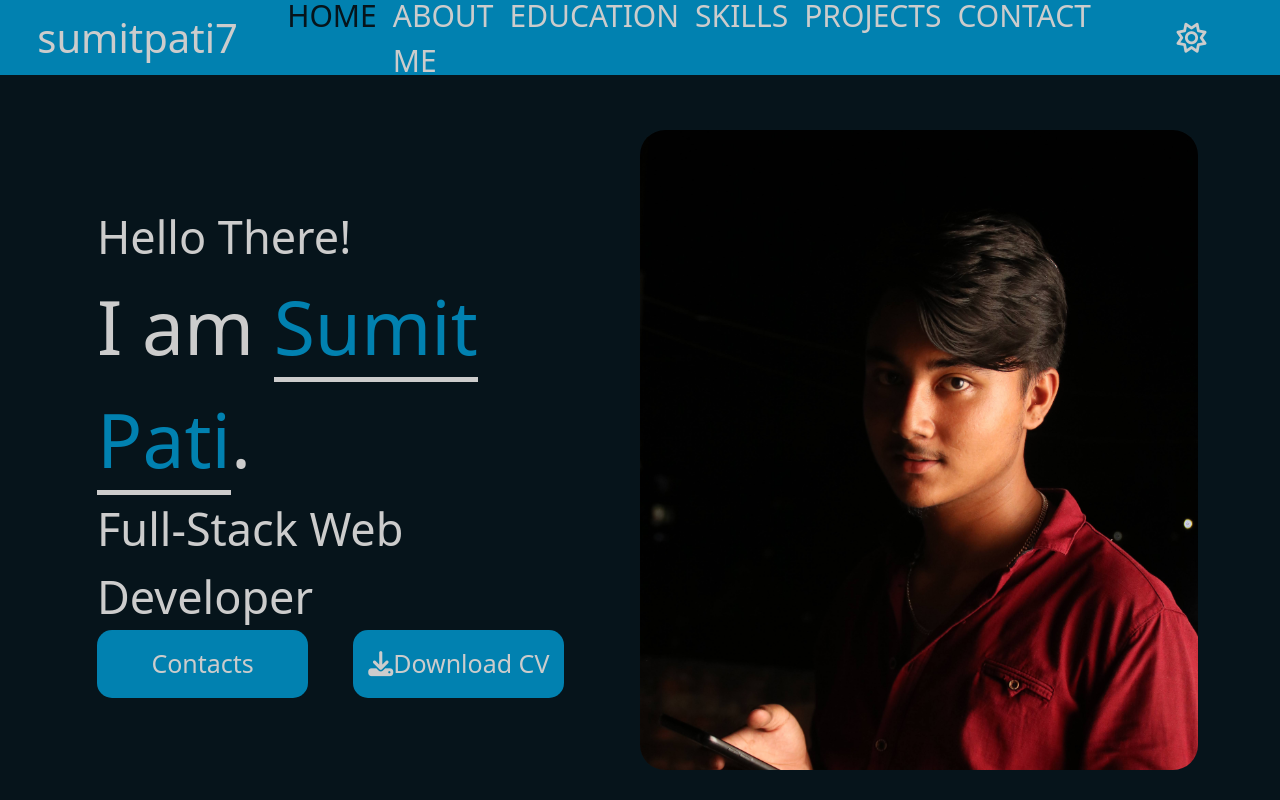
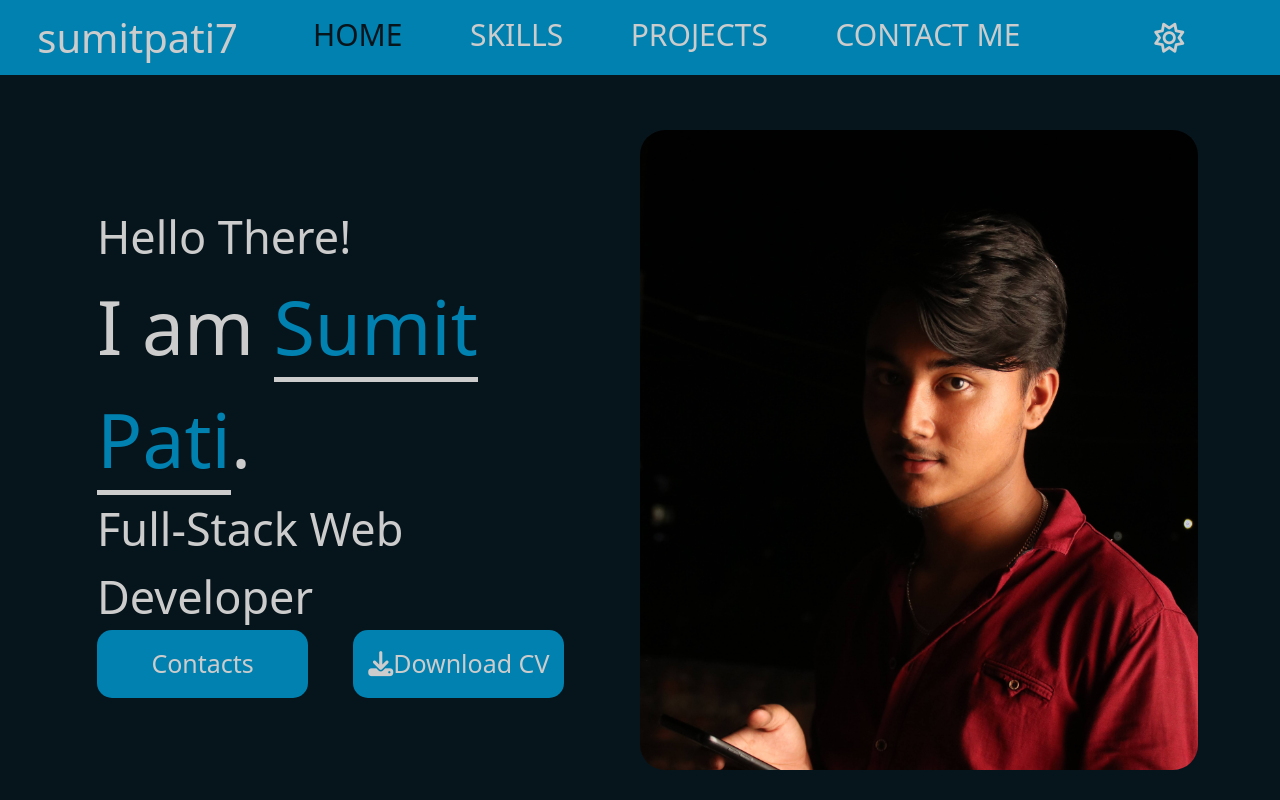
Before and after one commit to sumitpati7/sumitpati7.github.io, an Angular app: page /Home in a window 1280 px wide. Built offline with nearby package versions, Linux system fonts and the light colour scheme.

Commit message:
[FEAT] Remove extra sections

```diff
--- a/src/app/Components/header/header.component.html
+++ b/src/app/Components/header/header.component.html
@@ -46,12 +46,6 @@
             >
           </li>
           <li class="nav-item">
-            <a class="nav-link" href="#">About Me</a>
-          </li>
-          <li class="nav-item">
-            <a class="nav-link" href="#">Education</a>
-          </li>
-          <li class="nav-item">
             <a
               class="nav-link"
               routerLink="Skills"
@@ -69,7 +63,7 @@
               routerLink="Contacts"
               [routerLinkActive]="'activated'"
               [routerLinkActiveOptions]="{ exact: true }"
-              >Contact</a
+              >Contact Me</a
             >
           </li>
         </ul>
```
